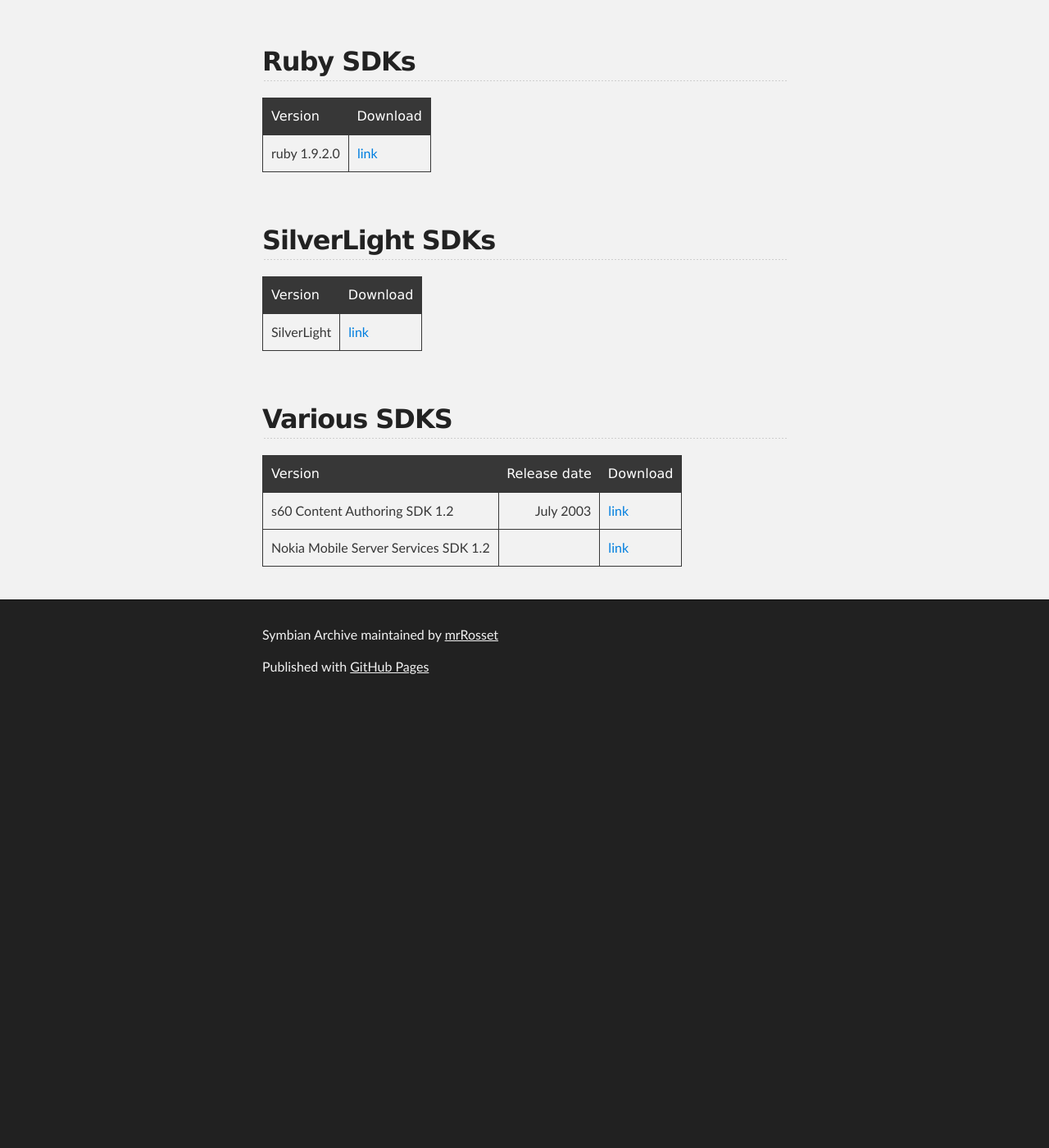
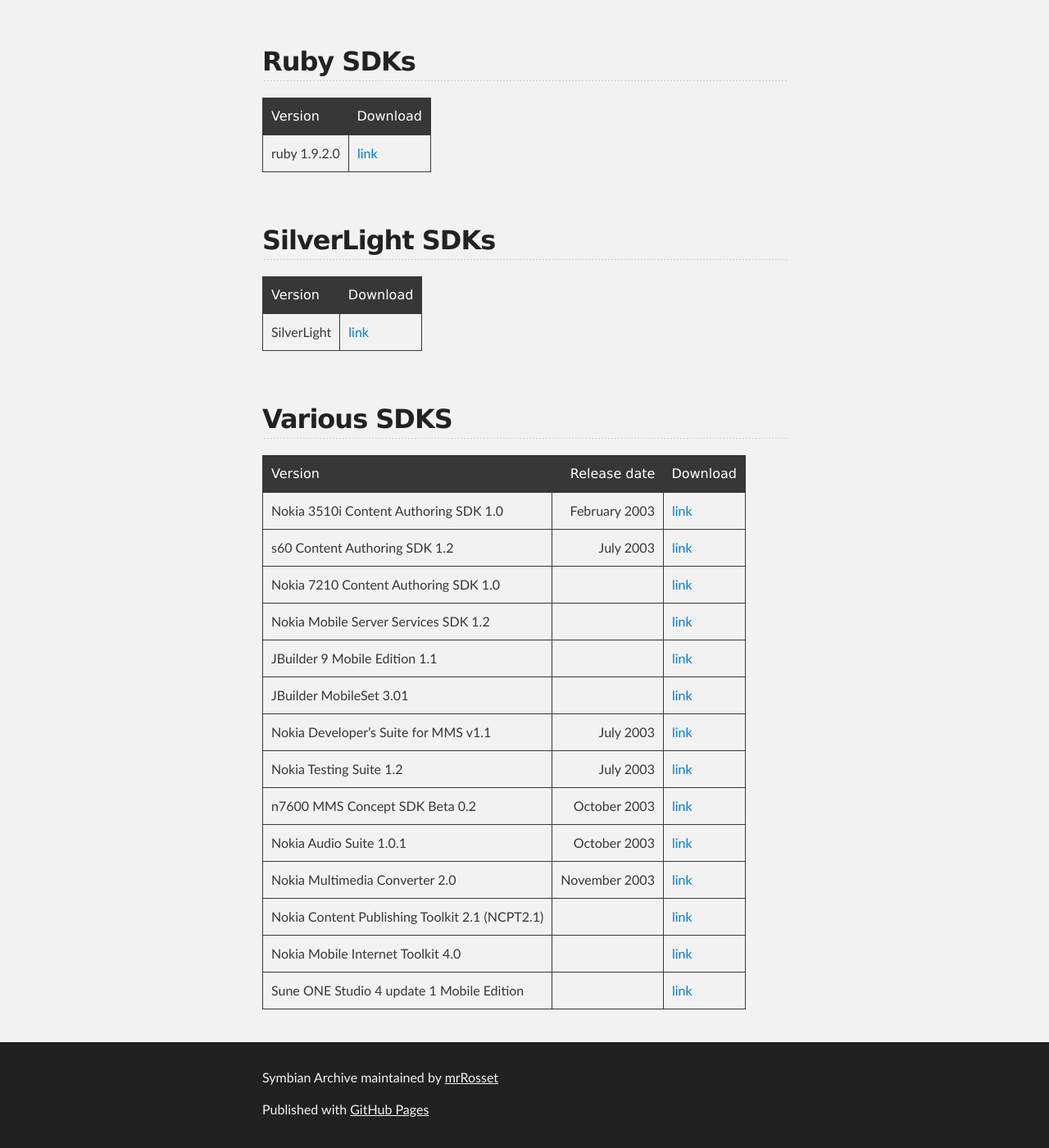
Before and after one commit to mrRosset/Symbian-Archive, a Jekyll site: the page built from SDKs.md, in a window 1280 px wide and 1400 px high, scrolled down 3452 px. Shown: the whole window at 82% size. Built offline with Jekyll 4.4.1, drawn with Linux system fonts in a browser that asks for light colours; our own code applies the rules of GitHub Pages for plain Markdown files; the repository's description, which GitHub fills in, is left out; before the commit the page ends 4312 px from its top, so only the background shows below that.

Commit message:
add other SDKS

```diff
--- a/SDKs.md
+++ b/SDKs.md
@@ -132,5 +132,17 @@ Nokia edition: Sometimes it's using visual c++, sometimes it's using Carbide c++
 
 | Version    | Release date  | Download |
 |------------|--------------:|----------|
+| Nokia 3510i Content Authoring SDK 1.0 | February 2003 | [link](https://mega.nz/#!CgEiGT7A!EN5Mmk1q4uSX0pKfdpQV_Kxck3I7fjO_83SIDZnhT2I)|
 | s60 Content Authoring SDK 1.2 | July 2003 | [link](https://mega.nz/#!i1FwnJzS!3-RYBCVkFoxQyQ6DooJLuDzJO332TvjrfZJqqibuQXk) |
+| Nokia 7210 Content Authoring SDK 1.0 |  | [link](https://mega.nz/#!n5Uh2ATY!9DwaNlYVEOW1VQ2U_kNgPmTuxgGrE6eXlO_sflSsuuE)|
 | Nokia Mobile Server Services SDK 1.2 | | [link](https://mega.nz/#!S58yGLJY!_M3hiFYEbmU6LoJug3bJrwwUOg8FnuTOp7PgtIex_fA) |
+| JBuilder 9 Mobile Edition 1.1 | | [link](https://mega.nz/#!Os83mTKC!lRuAp6sL6sRCZ4081kTraYG6xx6d1Cejw7Pb9FrxhOs) |
+| JBuilder MobileSet 3.01 | | [link](https://mega.nz/#!KxNVwSgT!nr9UahYCVgub6x81Z371b05zp9iLvAo-qoi7vffjMFQ)|
+| Nokia Developer's Suite for MMS v1.1 | July 2003 | [link](https://mega.nz/#!OsthhSTB!_PqkP9nnm-AXoQou7TFEuujBnqAxtBBBxd01xbMHH7Y)|
+| Nokia Testing Suite 1.2 | July 2003 | [link](https://mega.nz/#!WtMkmRoL!cO6lUsFWBiMYuIkuXFHO8ztlnhWDdevxjEc0XeBE3Nw)|
+| n7600 MMS Concept SDK Beta 0.2 | October 2003 | [link](https://mega.nz/#!q1E2VBTR!5yUUFWdUmQrgpXamW0lJ8Db83gFdUq9ZA15xN1UpGZA)|
+| Nokia Audio Suite 1.0.1 | October 2003 | [link](https://mega.nz/#!OsFFHYIJ!-N3P0iOb8e2bPrBcFJCqma1TBQOcBmWXfItlU1ds4CU)|
+| Nokia Multimedia Converter 2.0 | November 2003| [link](https://mega.nz/#!HhEDXIZB!6NeCjHcbu8fxfdwE1KjVndF77fdkHEkZUDjOoWenPzI)|
+| Nokia Content Publishing Toolkit 2.1 (NCPT2.1) | | [link](https://mega.nz/#!2hEAxZAS!JSw3ZvXQKXDgvVe6TUTc9El17n1rJa5PL6EEE1itjsw)|
+| Nokia Mobile Internet Toolkit 4.0| | [link](https://mega.nz/#!ewd1UJoT!BxZFjuzP1nUFT5spI9xcLaughPTPVPYR44Iegsy-_xc)|
+| Sune ONE Studio 4 update 1 Mobile Edition | | [link](https://mega.nz/#!HwcUhK7R!_n9hvxYR8V1HxcrnyMptfDhUcgO3Coo82M_NovgPT7M)|
```
